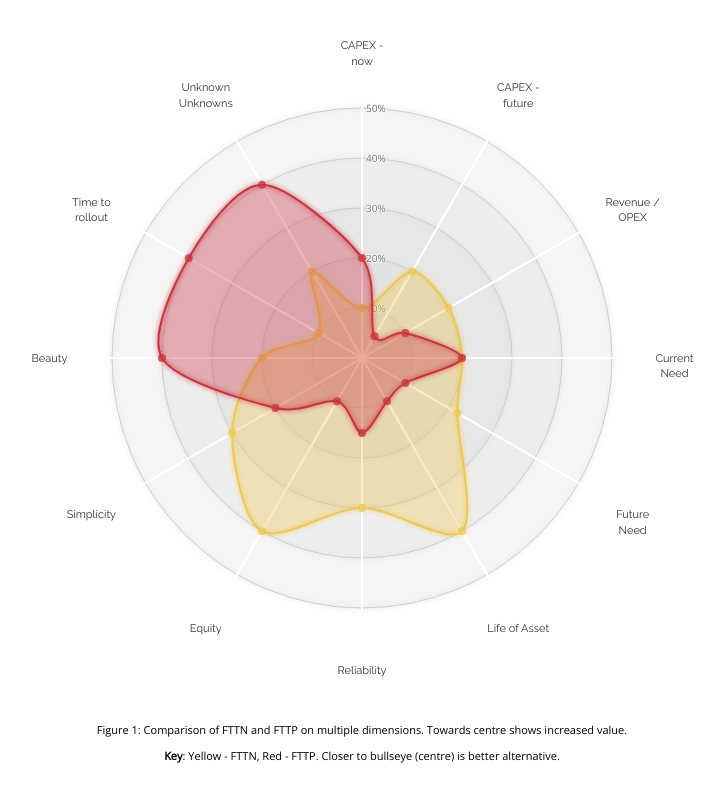
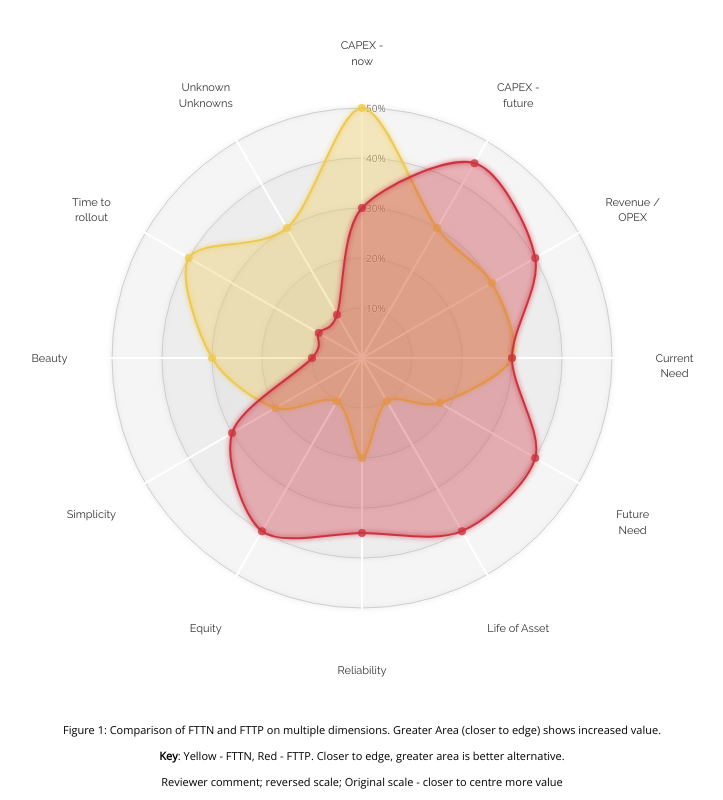
Before and after one commit to areff2000/d3-bubble-plot, a plain HTML site: page radarPlot/index.html in a window 1280 px wide. Shown: the whole page, without its empty margins (278-1001 px from the left). Drawn offline with nearby package versions, Linux system fonts and the light colour scheme.

Commit message:
Amend text or reviewer comment

```diff
--- a/radarPlot/index_preReview.html
+++ b/radarPlot/index.html
@@ -38,8 +38,9 @@
 		<div class="radarChart"></div>
 
 		<script src="radarChart.js"></script>
-		<p> Figure 1: Comparison of FTTN and FTTP on multiple dimensions. Towards centre shows increased value.</p>
-		<p><b>Key</b>: Yellow - FTTN, Red - FTTP. Closer to bullseye (centre) is better alternative.</p>
+		<p> Figure 1: Comparison of FTTN and FTTP on multiple dimensions. Greater Area (closer to edge) shows increased value.</p>
+		<p><b>Key</b>: Yellow - FTTN, Red - FTTP. Closer to edge, greater area is better alternative.</p>
+		<p>Reviewer comment; reversed scale; Original scale - closer to centre more value</p>
 		<script>
 			//////////////////////////////////////////////////////////////
 			//////////////////////// Set-Up //////////////////////////////
@@ -55,32 +56,32 @@
 
 			var data = [
 					  [//FTTN
-						{axis:"CAPEX - now",value:0.10},
-						{axis:"CAPEX - future",value:0.20},
-						{axis:"Revenue / OPEX",value:0.20},
-						{axis:"Current Need",value:0.20},
-						{axis:"Future Need",value:0.22},
+						{axis:"CAPEX - now",value:0.50},
+						{axis:"CAPEX - future",value:0.30},
+						{axis:"Revenue / OPEX",value:0.30},
+						{axis:"Current Need",value:0.30},
+						{axis:"Future Need",value:0.18},
+						{axis:"Life of Asset",value:0.10},
+						{axis:"Reliability",value:0.20},
+						{axis:"Equity",value:0.10},
+						{axis:"Simplicity",value:0.20},
+						{axis:"Beauty",value:0.30},
+						{axis:"Time to rollout",value:0.40}	,
+						{axis:"Unknown Unknowns",value:0.30}
+
+					  ],[//FTTP
+						{axis:"CAPEX - now",value:0.30},
+						{axis:"CAPEX - future",value:0.45},
+						{axis:"Revenue / OPEX",value:0.40},
+						{axis:"Current Need",value:0.30},
+						{axis:"Future Need",value:0.40},
 						{axis:"Life of Asset",value:0.40},
-						{axis:"Reliability",value:0.30},
+						{axis:"Reliability",value:0.35},
 						{axis:"Equity",value:0.40},
 						{axis:"Simplicity",value:0.30},
-						{axis:"Beauty",value:0.20},
-						{axis:"Time to rollout",value:0.10}	,
-						{axis:"Unknown Unknowns",value:0.20}
-
-					  ],[//FTTP
-						{axis:"CAPEX - now",value:0.20},
-						{axis:"CAPEX - future",value:0.05},
-						{axis:"Revenue / OPEX",value:0.10},
-						{axis:"Current Need",value:0.20},
-						{axis:"Future Need",value:0.10},
-						{axis:"Life of Asset",value:0.10},
-						{axis:"Reliability",value:0.15},
-						{axis:"Equity",value:0.10},
-						{axis:"Simplicity",value:0.20},
-						{axis:"Beauty",value:0.40},
-						{axis:"Time to rollout",value:0.40},
-						{axis:"Unknown Unknowns",value:0.40}
+						{axis:"Beauty",value:0.10},
+						{axis:"Time to rollout",value:0.10},
+						{axis:"Unknown Unknowns",value:0.10}
 					  ]
 					];
 			//////////////////////////////////////////////////////////////
```
